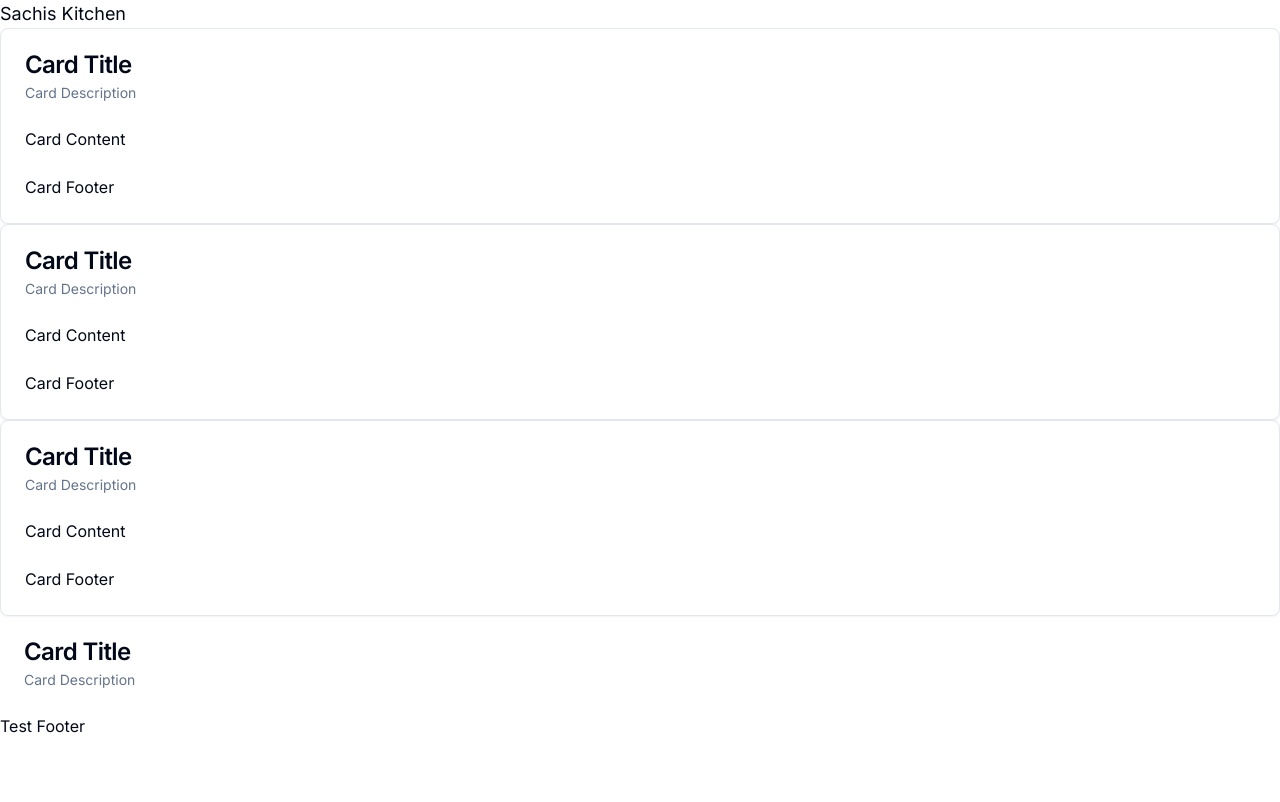
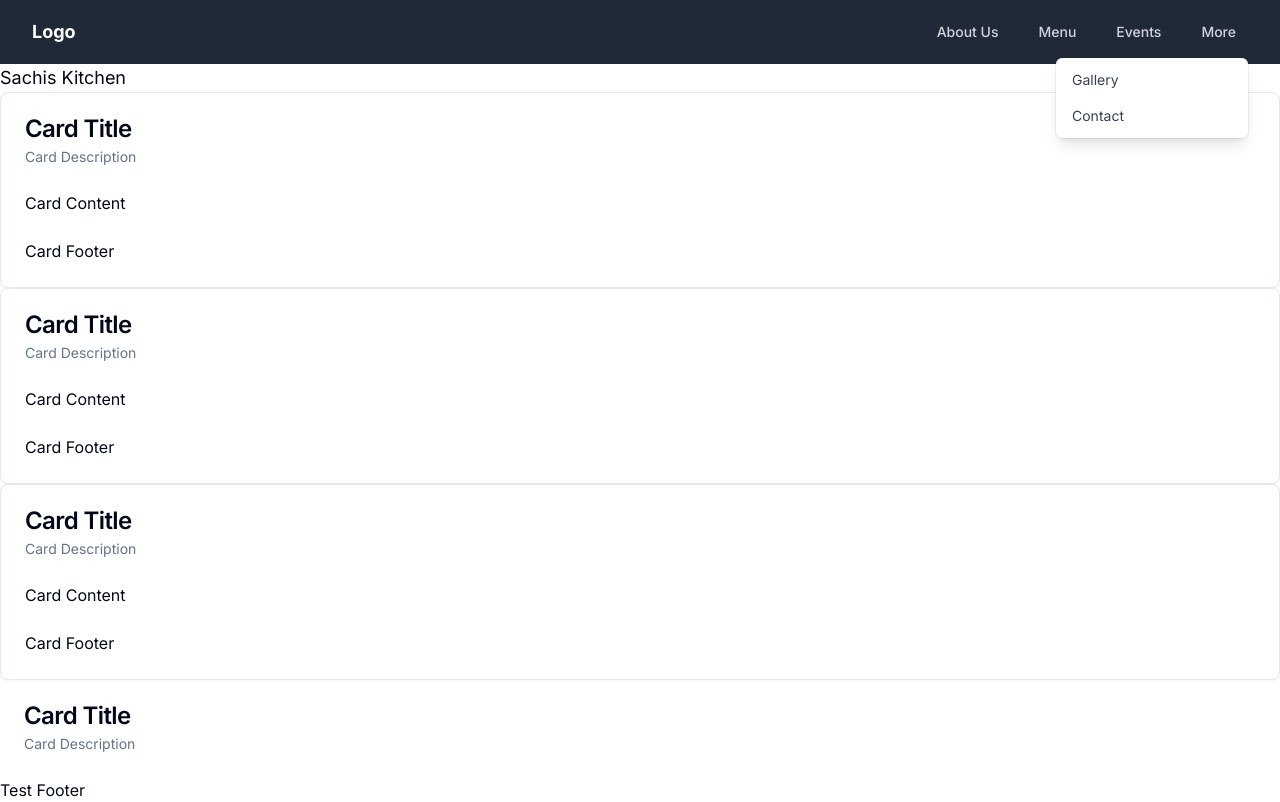
Before and after one commit to Akwei001/Sachi-s-Kitchen, a Next.js app: page / in a window 1280 px wide. Built offline with nearby package versions, Linux system fonts and the light colour scheme.

Commit message:
navbar fix needed

```diff
--- a/src/app/layout.tsx
+++ b/src/app/layout.tsx
@@ -2,6 +2,7 @@ import type { Metadata } from 'next'
 import { Inter } from 'next/font/google'
 import './globals.css'
 import { NavigationMenu } from '@/components/ui/navigation-menu'
+import Navbar from '@/components/ui/Navbar'
 
 const inter = Inter({ subsets: ['latin'] })
 
@@ -18,7 +19,7 @@ export default function RootLayout({
   return (
     <html lang="en">
 
-      <body className={inter.className}>{children}</body>
+      <body className={inter.className}> <Navbar/>{children}</body>
     <footer>Test Footer</footer>
     </html>
   )
--- a/src/components/ui/Navbar.tsx
+++ b/src/components/ui/Navbar.tsx
@@ -1,9 +1,58 @@
-import React from 'react'
+// Navbar.js
+
+import Link from 'next/link';
 
 const Navbar = () => {
   return (
-    <div>Navbar</div>
-  )
-}
+    <nav className="bg-gray-800">
+      <div className="px-4 mx-auto max-w-7xl sm:px-6 lg:px-8">
+        <div className="flex items-center justify-between h-16">
+          <div className="flex items-center">
+            <Link href="/">
+              <div className="text-lg font-bold text-white">Logo</div>
+            </Link>
+          </div>
+          <div className="hidden md:block">
+            <div className="flex items-baseline ml-10 space-x-4">
+              <Link href="/about">
+                <div className="px-3 py-2 text-sm font-medium text-gray-300 rounded-md hover:bg-gray-700 hover:text-white">About Us</div>
+              </Link>
+              <Link href="/menu">
+                <div className="px-3 py-2 text-sm font-medium text-gray-300 rounded-md hover:bg-gray-700 hover:text-white">Menu</div>
+              </Link>
+              <Link href="/events">
+                <div className="px-3 py-2 text-sm font-medium text-gray-300 rounded-md hover:bg-gray-700 hover:text-white">Events</div>
+              </Link>
+              <div className="relative inline-block text-left">
+                <button type="button" className="px-3 py-2 text-sm font-medium text-gray-300 rounded-md hover:bg-gray-700 hover:text-white focus:outline-none">
+                  More
+                </button>
+                <div className="absolute right-0 w-48 mt-2 origin-top-right bg-white rounded-md shadow-lg ring-1 ring-black ring-opacity-5">
+                  <div className="py-1" role="menu" aria-orientation="vertical" aria-labelledby="options-menu">
+                    <Link href="/gallery">
+                      <div className="block px-4 py-2 text-sm text-gray-700 hover:bg-gray-100 hover:text-gray-900" role="menuitem">Gallery</div>
+                    </Link>
+                    <Link href="/contact">
+                      <div className="block px-4 py-2 text-sm text-gray-700 hover:bg-gray-100 hover:text-gray-900" role="menuitem">Contact</div>
+                    </Link>
+                    {/* Add more dropdown links as needed */}
+                  </div>
+                </div>
+              </div>
+            </div>
+          </div>
+          <div className="flex -mr-2 md:hidden">
+            <button type="button" className="inline-flex items-center justify-center p-2 text-gray-300 rounded-md hover:bg-gray-700 hover:text-white focus:outline-none">
+              <span className="sr-only">Open menu</span>
+              <span className="block h-0.5 w-6 bg-gray-300"></span>
+              <span className="block h-0.5 w-6 bg-gray-300 mt-1"></span>
+              <span className="block h-0.5 w-6 bg-gray-300 mt-1"></span>
+            </button>
+          </div>
+        </div>
+      </div>
+    </nav>
+  );
+};
 
-export default Navbar
+export default Navbar;
```
